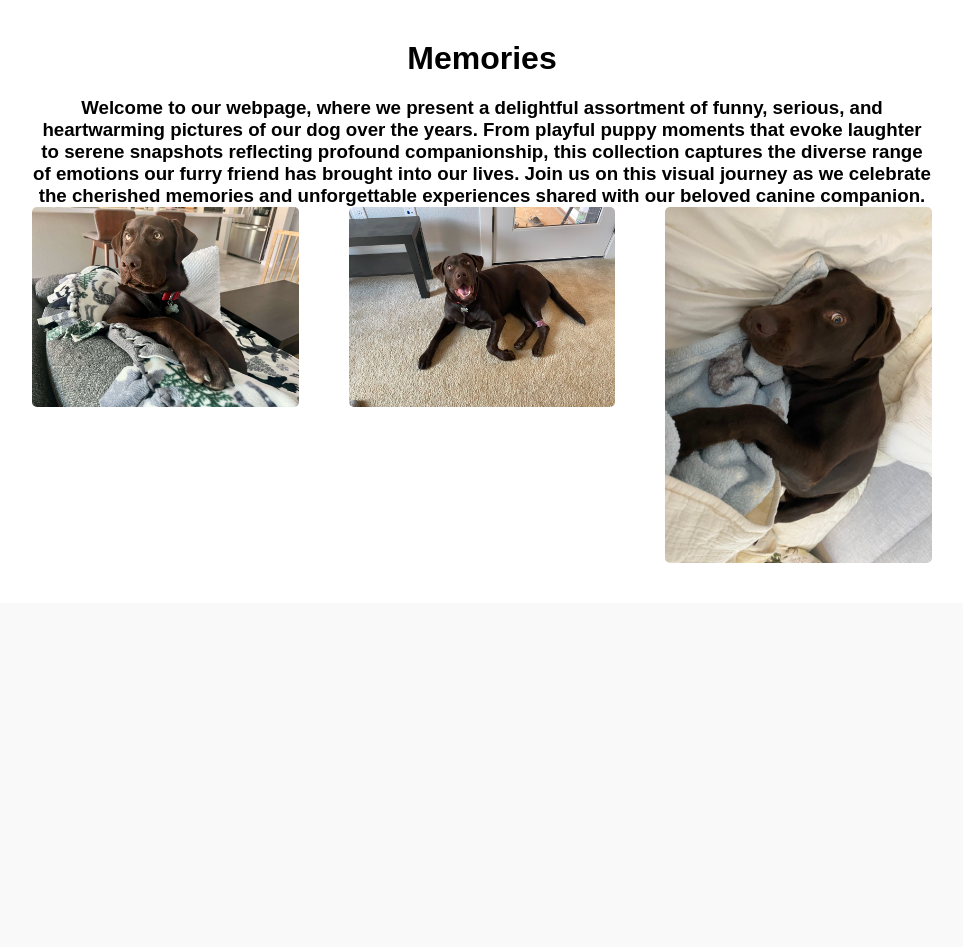
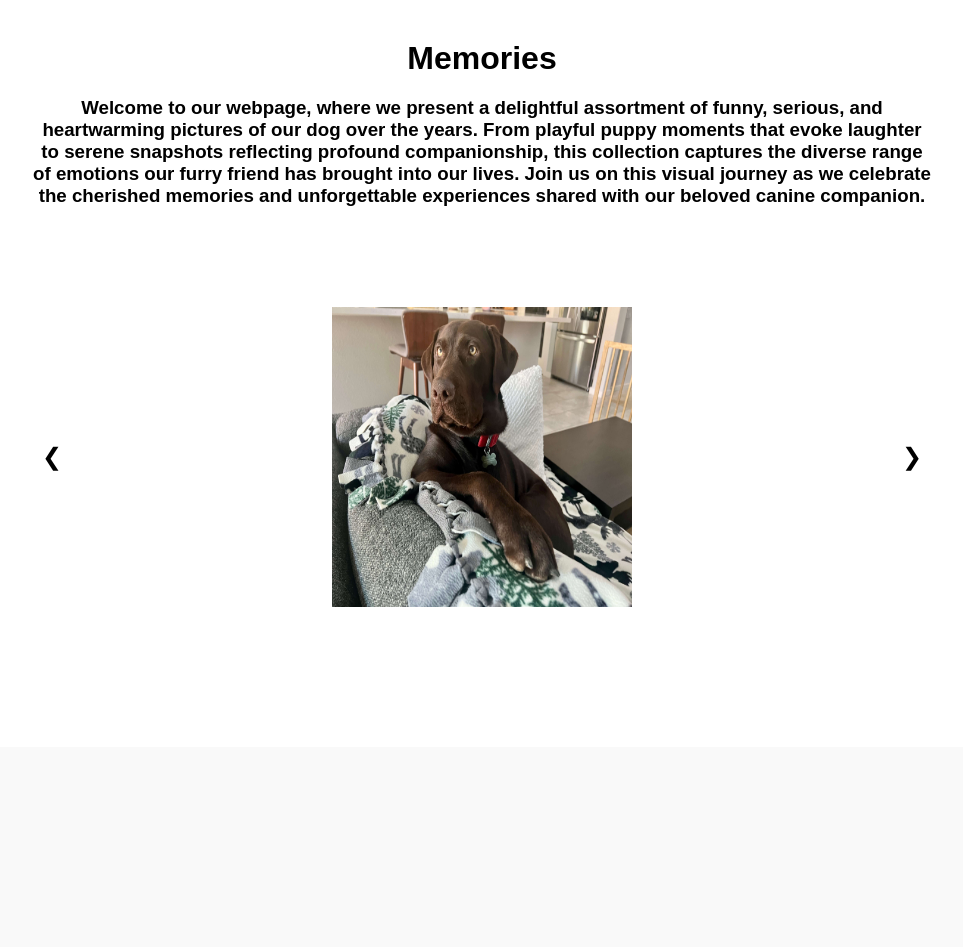
Before and after one commit to celestelomeli/flask_v3, a Flask app: page /gallery in a window 1280 px wide. Shown: the part 122-1069 px from the top of the page, without its empty margins (158-1121 px from the left). Run offline with Flask 3, Linux system fonts and the light colour scheme.

Commit message:
attempting to add slideshow of photos for gallery

```diff
--- a/my_website/app.py
+++ b/my_website/app.py
@@ -17,9 +17,10 @@ def meet_our_dog():
 
 @app.route('/gallery')
 def gallery():
-        photo_path = 'static/photos/'
-        photos = [photo for photo in os.listdir(photo_path) if photo.endswith(('jpg', 'png', 'jpeg', 'gif'))]
-        return render_template('gallery.html', photos=photos)
+    return render_template('gallery.html')
+    #photo_path = 'static/photos/'
+    #photos = [photo for photo in os.listdir(photo_path) if photo.endswith(('jpg', 'png', 'jpeg', 'gif'))]
+    #return render_template('gallery.html', photos=photos)
 
 
 if __name__ == '__main__':
--- a/my_website/static/css/style.css
+++ b/my_website/static/css/style.css
@@ -70,7 +70,48 @@ main h3 {
     position: relative;
 }
 
-  .gallery {
+.slideshow-container {
+    position: relative;
+    max-width: 1000px;
+    margin: auto;
+    height: 500px;
+}
+
+
+.slide {
+    display: none;
+    position: absolute;
+    top: 0;
+    left: 0;
+    right: 0;
+    bottom: 0;
+    margin: auto; /* Center the .slide element */
+}
+
+.slide img {
+    width: 100%;
+    height: auto;
+    object-fit: contain;
+}
+
+.prev, .next {
+    position: absolute;
+    top: 50%;
+    transform: translateY(-50%);
+    cursor: pointer;
+    font-size: 24px;
+    padding: 10px;
+}
+
+.prev {
+    left: 0;
+}
+
+.next {
+    right: 0;
+}
+
+ /* .gallery {
     display: grid;
     grid-template-columns: repeat(auto-fill, minmax(200px, 1fr));
     grid-gap: 50px;
@@ -80,7 +121,7 @@ main h3 {
     width: 100%;
     height: auto;
     border-radius: 5px;
-}
+} */
 
 footer {
     width: 100%;
--- /dev/null
+++ b/my_website/static/js/slideshow.js
@@ -0,0 +1,22 @@
+// static/js/slideshow.js
+let slideIndex = 0;
+showSlides(slideIndex);
+
+function changeSlide(n) {
+  showSlides(slideIndex += n);
+}
+
+function showSlides(n) {
+  const slides = document.getElementsByClassName("slide");
+  if (n >= slides.length) {
+    slideIndex = 0;
+  } else if (n < 0) {
+    slideIndex = slides.length - 1;
+  }
+
+  for (let i = 0; i < slides.length; i++) {
+    slides[i].style.display = "none";
+  }
+
+  slides[slideIndex].style.display = "block";
+}
--- a/my_website/templates/gallery.html
+++ b/my_website/templates/gallery.html
@@ -4,12 +4,31 @@
 
 {% block title %}Gallery{% endblock %}
 
+
 {% block content %}
     <h1>Memories</h1>
     <h3>Welcome to our webpage, where we present a delightful assortment of funny, serious, and heartwarming pictures of our dog over the years. From playful puppy moments that evoke laughter to serene snapshots reflecting profound companionship, this collection captures the diverse range of emotions our furry friend has brought into our lives. Join us on this visual journey as we celebrate the cherished memories and unforgettable experiences shared with our beloved canine companion.</h3>
-    <div class="gallery">
+    <!--div class="gallery">
         {% for photo in photos %}
             <img src="{{ url_for('static', filename='photos/' + photo) }}" alt="{{ photo }}">
         {% endfor %}
+    </div> -->
+    <div class="slideshow-container">
+        <img class="slide" src="{{ url_for('static', filename='photos/photo.jpg') }}" alt="Photo 1"
+        width="300" height="300">
+        <img class="slide" src="{{ url_for('static', filename='photos/photo2.jpg') }}" alt="Photo 2"
+        width="300" height="300">
+        <img class="slide" src="{{ url_for('static', filename='photos/photo3.jpg') }}" alt="Photo 3"
+        width="300" height="300">
+        <img class="slide" src="{{ url_for('static', filename='photos/photo4.jpg') }}" alt="Photo 3"
+        width="300" height="300">
+        <!-- Add more images as needed -->
+
+        <!-- Navigation buttons -->
+        <a class="prev" onclick="changeSlide(-1)">&#10094;</a>
+        <a class="next" onclick="changeSlide(1)">&#10095;</a>
     </div>
+
+    <script src="{{ url_for('static', filename='js/slideshow.js') }}"></script>
+
 {% endblock %}
```
